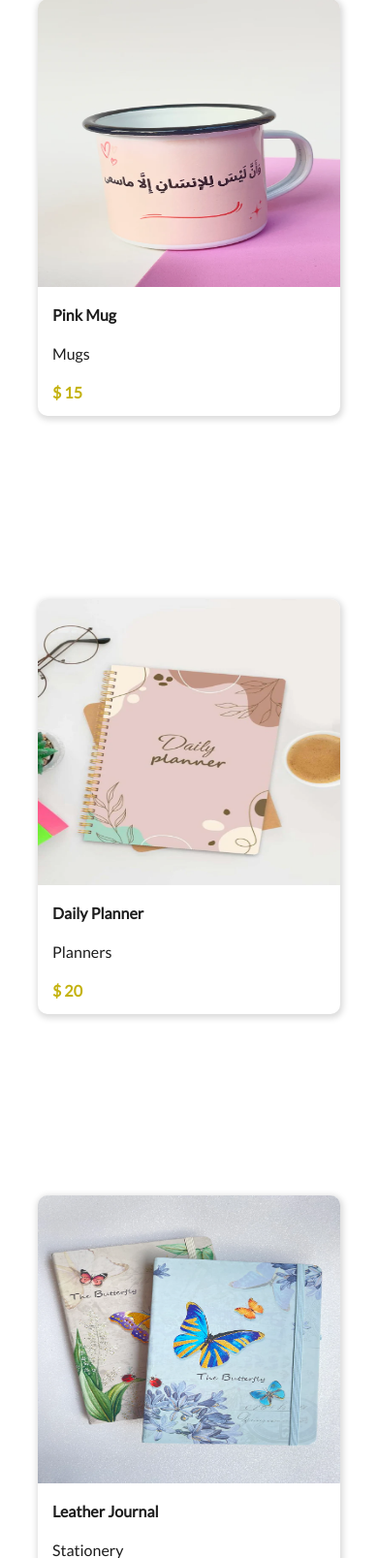
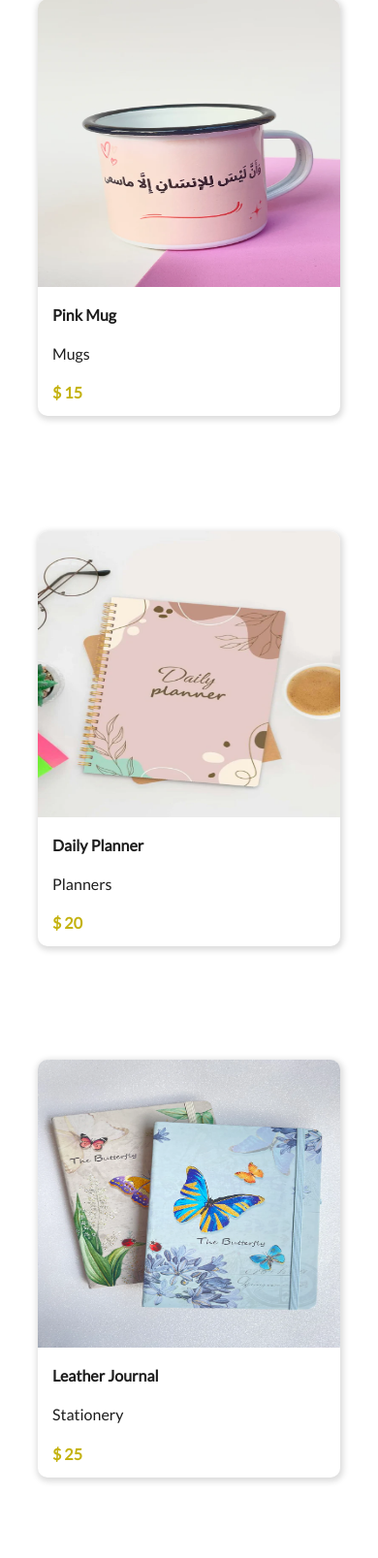
Before and after one commit to nouralhodayoussef/uneeds, a PHP site: page /products.html in a window 390 px wide. Shown: the part 244-1851 px from the top of the page at 97% size. Run offline with PHP 8.4, Linux system fonts and the light colour scheme.

Commit message:
gaps edited

```diff
--- a/css/products.css
+++ b/css/products.css
@@ -97,7 +97,7 @@ h4
     #containerProduct
     {
         display: grid;
-        grid-gap: 70px 20px;
+        grid-gap: 0px 5px;
         grid-template-columns: repeat(2, 1fr);
         width: 80%;
     }
```
